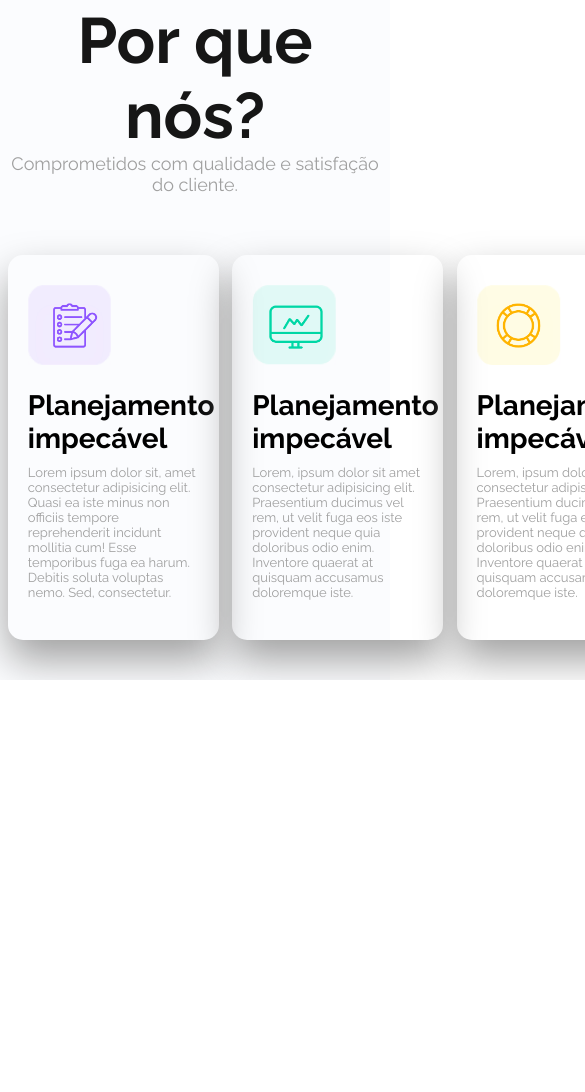
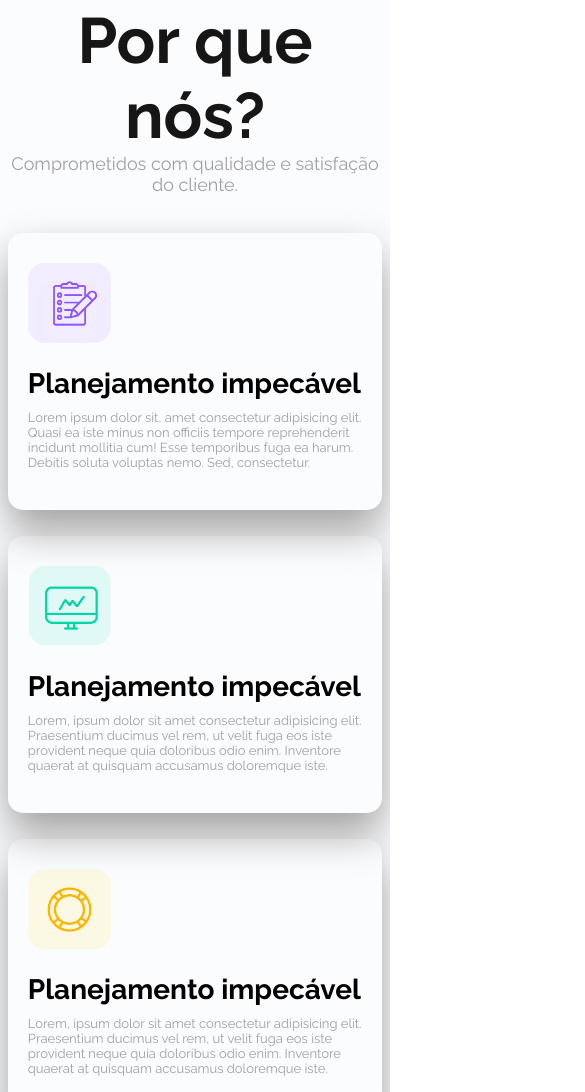
Before and after one commit to LoadCG/ProjetoFinalCursoDeFrontEnd2, a plain HTML site: page Screens/index.html in a window 390 px wide. Shown: the part 908-2000 px from the top of the page, 585 px wide, since content can reach past the window. Before the commit the page ends 1588 px from the top, so only its background shows below. Drawn offline with Linux system fonts and the light colour scheme; a web font is replaced by a local one.

Commit message:
@media screen and (max-width: 768px)

```diff
--- a/Styles/style.css
+++ b/Styles/style.css
@@ -117,7 +117,7 @@ section.pqnos > .center > p{ /* Texto da sessão "Por que nós?" */
 }
 
 .box-diferenciais > div{
-    box-shadow: 0 20px 40px #a0a0a0;
+    box-shadow: 0px 20px 40px #a0a0a0;
     width: 31%;
     margin-right: 2%;
     padding: 10px 20px;
@@ -139,3 +139,29 @@ section.pqnos > .center > p{ /* Texto da sessão "Por que nós?" */
     margin-top: 20px;
     margin-bottom: 10px;
 }
+
+/*Design Responsivo*/
+@media screen and (max-width: 768px){
+
+    .diferenciais > div{
+        display: flex;
+        margin-top: 10%;
+        flex-wrap: wrap;
+        box-shadow: inset #a0a0a0;
+    }
+
+    .box-diferenciais > div{
+        width: 100%;
+        margin-right: 0;
+        margin-bottom: 7%;
+    }
+
+    section > div.plataforms{
+        text-align: center;
+    }
+
+    section > div.plataforms img{
+        max-width: 100%;
+    }
+
+}
```
